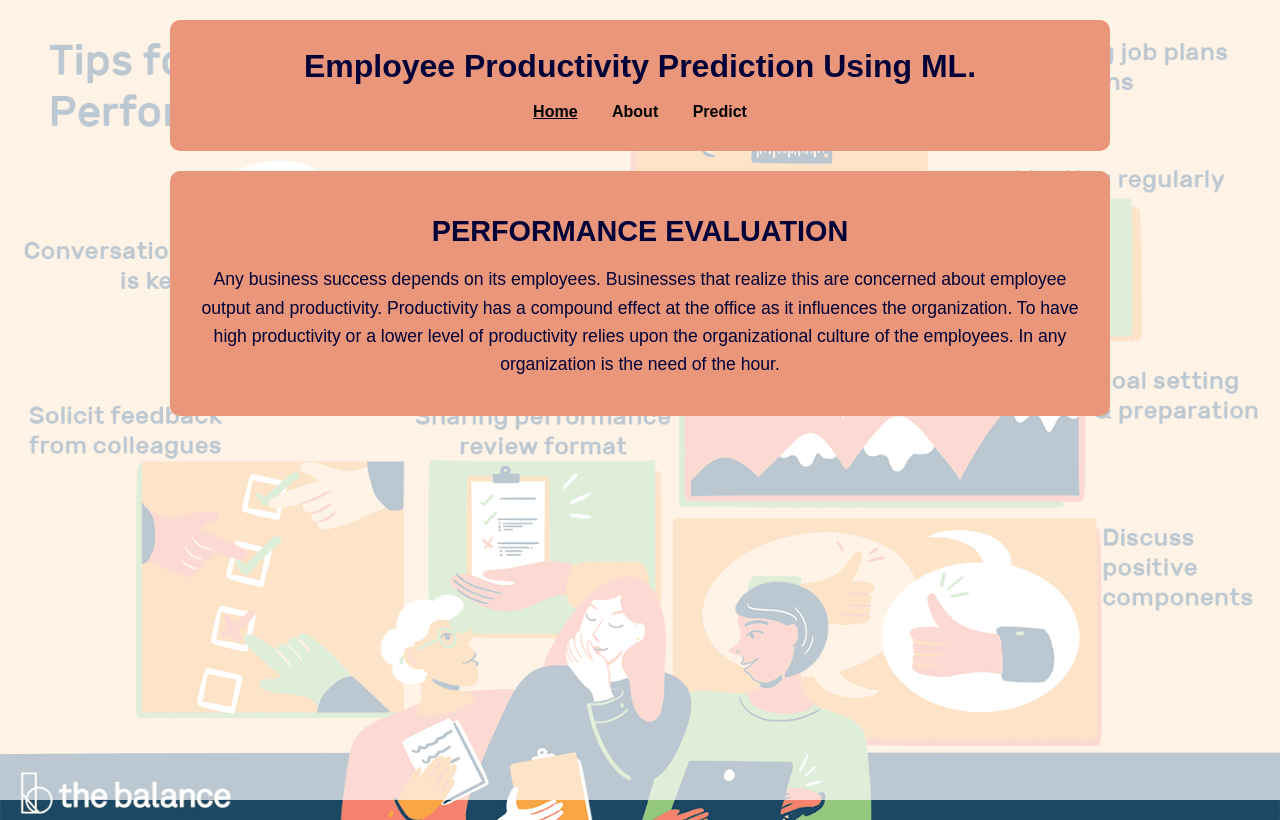
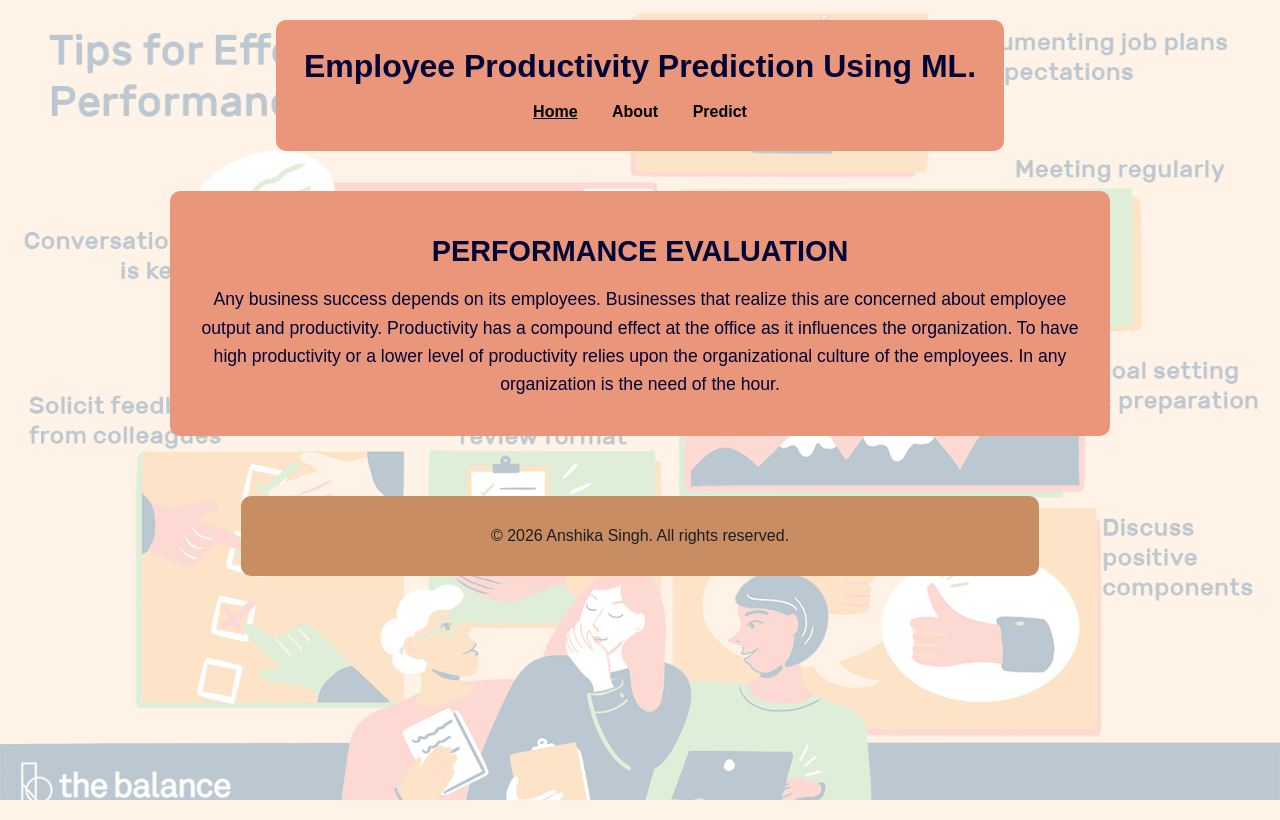
Before and after one commit to shaikhadnan0123/Employee_Performance_Project, a Flask app: page / in a window 1280 px wide. Run offline with Flask 3, Linux system fonts and the light colour scheme; parts of the project's set-up code (start-up, migrations or seed data) failed here and were passed over.

Commit message:
Updated templates, CSS and notebook for employee productivity ML web app

```diff
--- a/Flask/static/style.css
+++ b/Flask/static/style.css
@@ -190,3 +190,26 @@ nav a::after {
 nav a:hover::after {
   width: 100%;
 }
+
+.footer {
+    text-align: center;
+    padding: 15px;
+    margin-top: 40px;
+    background-color: #c88d63;   /* matches your card color */
+    color: #1e1e1e;
+    border-radius: 10px;
+    width: 60%;
+    margin-left: auto;
+    margin-right: auto;
+    font-weight: 500;
+}
+
+body {
+    display: flex;
+    flex-direction: column;
+    min-height: 100vh;
+}
+
+.content {
+    flex: 1;
+}
--- a/Flask/templates/Home.html
+++ b/Flask/templates/Home.html
@@ -24,5 +24,13 @@
       In any organization is the need of the hour.
     </p>
   </section>
+
+  <footer class="footer">
+    <p>© <span id="year"></span> Anshika Singh. All rights reserved.</p>
+  </footer>
+
+  <script>
+    document.getElementById("year").textContent = new Date().getFullYear();
+  </script>
 </body>
 </html>
```
Also changed, not shown: Flask/templates/About.html (+8 -0 lines), Flask/templates/Predict.html (+8 -0 lines), Flask/templates/Submit.html (+7 -0 lines), 1 other file.
